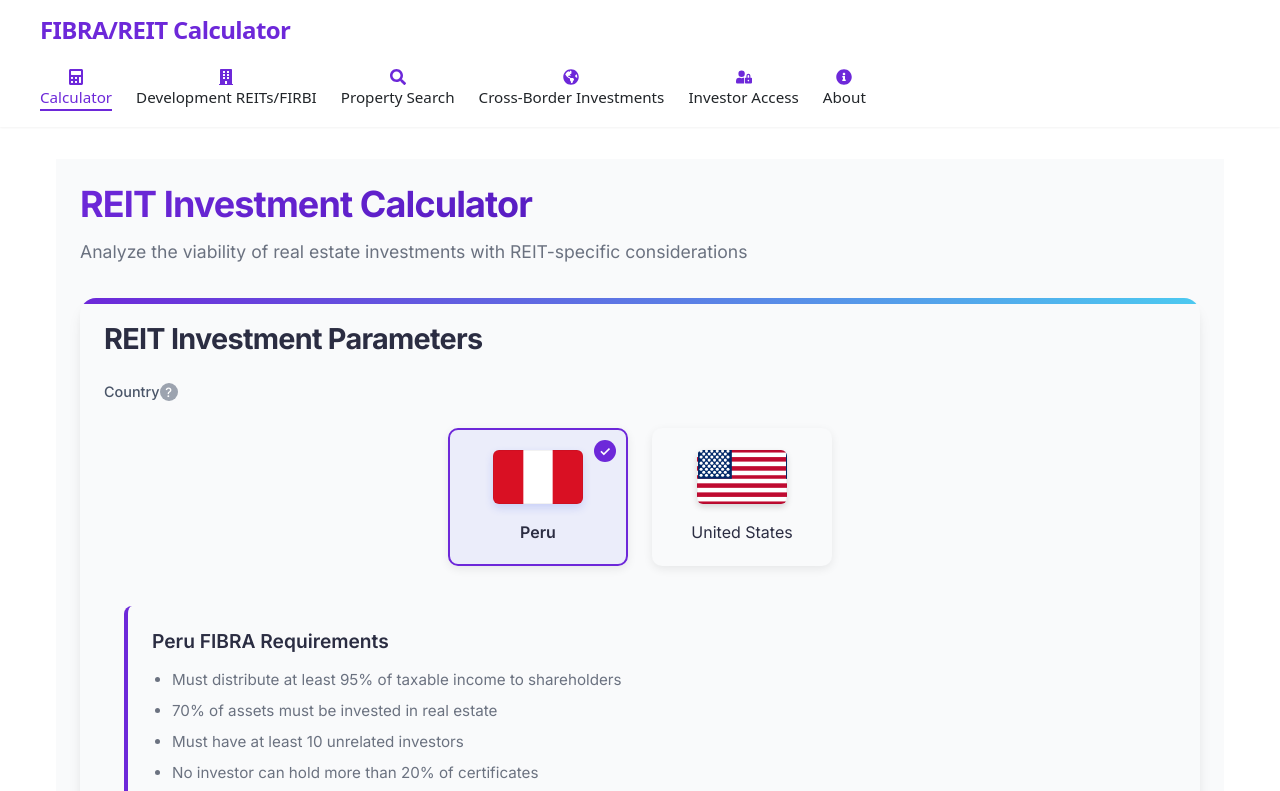
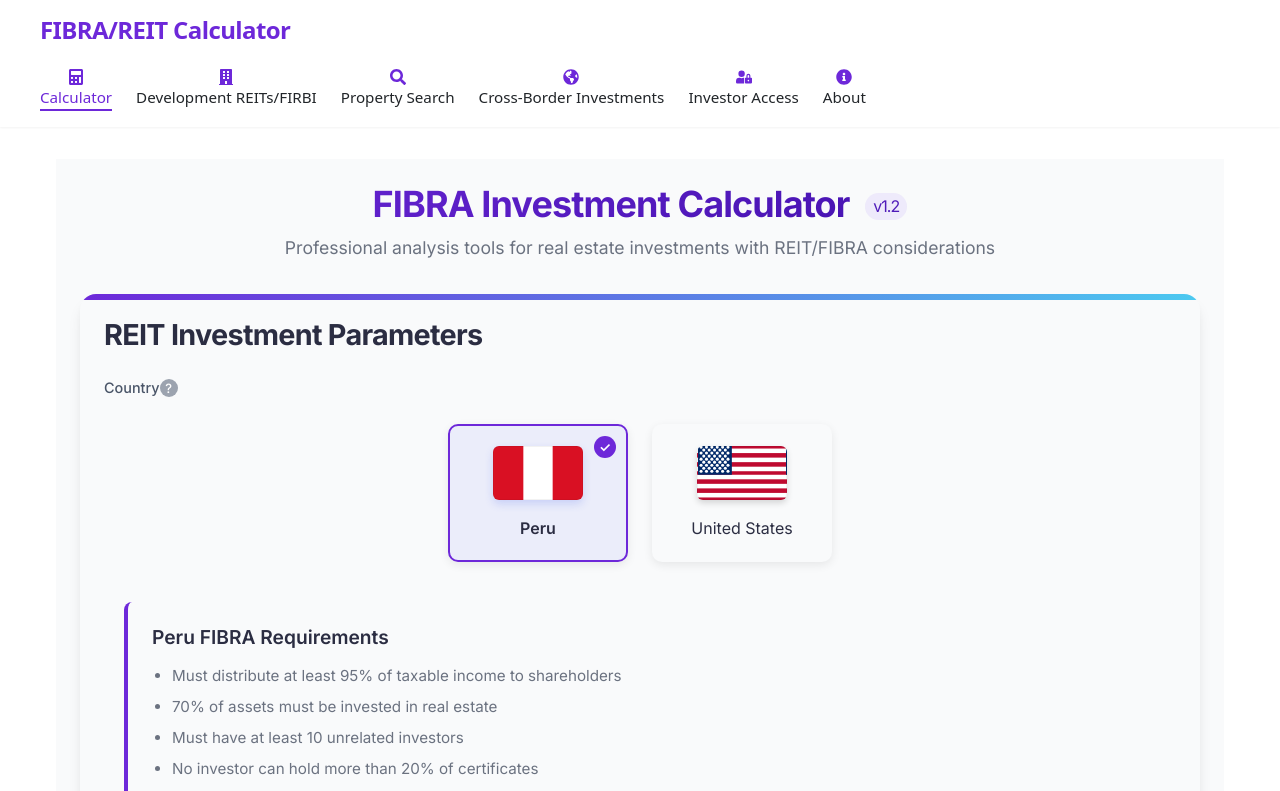
Before and after one commit to Matmax-Worldwide/fibra.lat, a React (Vite) app in the folder calculator/: page / in a window 1280 px wide. Shown: the top 791 px of the page. Built offline with nearby package versions, Linux system fonts and the light colour scheme.

Commit message:
Update calculator header and add version indicator

```diff
--- a/calculator/src/app/components/Calculator.css
+++ b/calculator/src/app/components/Calculator.css
@@ -40,6 +40,9 @@
   background-clip: text;
   text-fill-color: transparent;
   letter-spacing: -0.025em;
+  color: var(--primary-color);
+  margin-bottom: 0.5rem;
+  text-align: center;
 }
 
 .calculator p {
@@ -47,6 +50,7 @@
   color: var(--text-light);
   margin-bottom: 2rem;
   line-height: 1.6;
+  text-align: center;
 }
 
 .calculator h2 {
@@ -947,3 +951,14 @@ input[type="range"]::-webkit-slider-thumb:hover {
   font-weight: 500;
   box-shadow: 0 2px 10px rgba(0, 0, 0, 0.1);
 }
+
+.version {
+  font-size: 1rem;
+  color: var(--secondary-color);
+  background-color: rgba(139, 92, 246, 0.1);
+  padding: 0.2rem 0.5rem;
+  border-radius: 1rem;
+  margin-left: 0.5rem;
+  vertical-align: middle;
+  font-weight: normal;
+}
--- a/calculator/src/app/components/Calculator.tsx
+++ b/calculator/src/app/components/Calculator.tsx
@@ -390,7 +390,7 @@ export function Calculator() {
 
     // Calculate Max Property Cost for REIT using standard rates
     // IMPORTANT: This exact formula must match the one in TestCalculations.ts
-    let maxPropertyCostForREITValue = noiForReitCalc / standardAdjustedCapRate;
+    const maxPropertyCostForREITValue = noiForReitCalc / standardAdjustedCapRate;
 
     console.log(`MAX PROPERTY COST FOR REIT calculation using standard rates:`);
     console.log(`Annual Rental Income (with occupancy): $${annualRentalIncomeWithOccupancy.toFixed(2)}`);
@@ -999,8 +999,8 @@ export function Calculator() {
 
   return (
     <div className="calculator">
-      <h1>REIT Investment Calculator</h1>
-      <p>Analyze the viability of real estate investments with REIT-specific considerations</p>
+      <h1>FIBRA Investment Calculator <span className="version">v1.2</span></h1>
+      <p>Professional analysis tools for real estate investments with REIT/FIBRA considerations</p>
 
       <div className="calculator-container">
         <div className="input-section">
```
